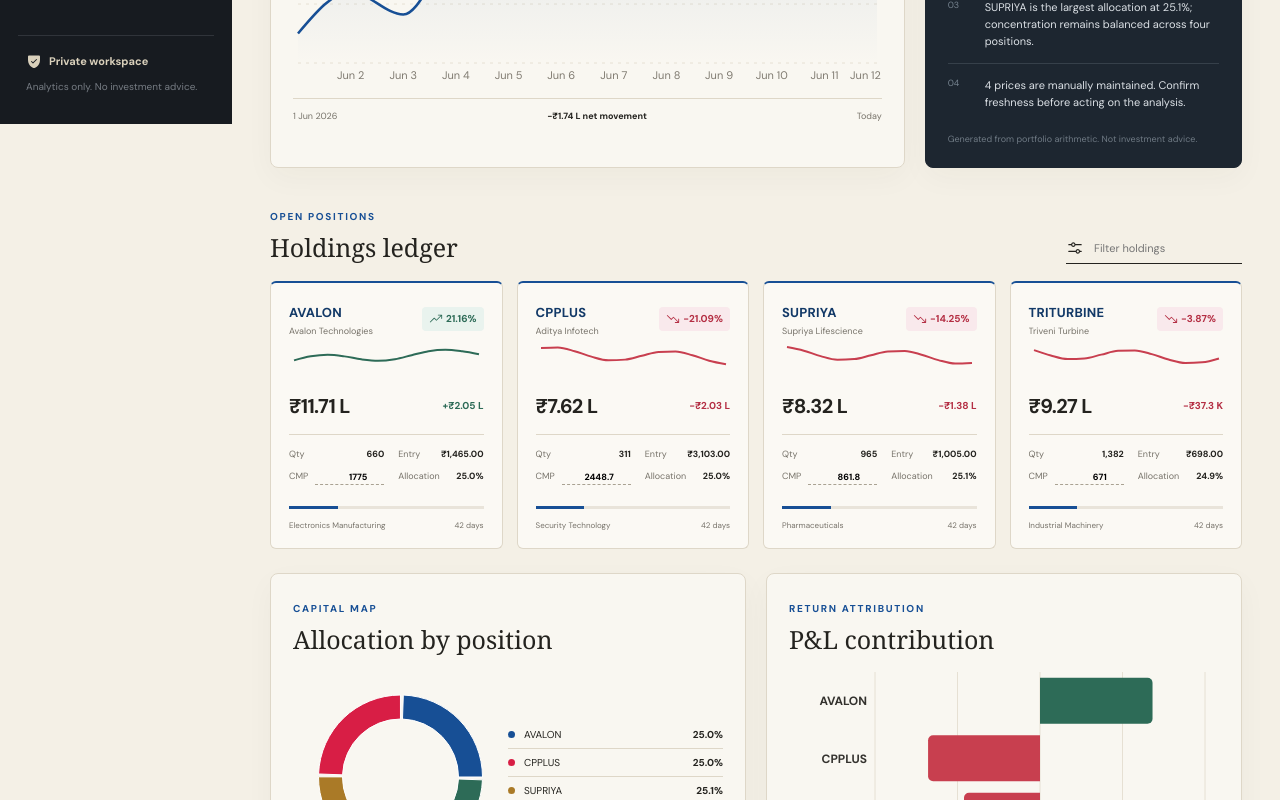
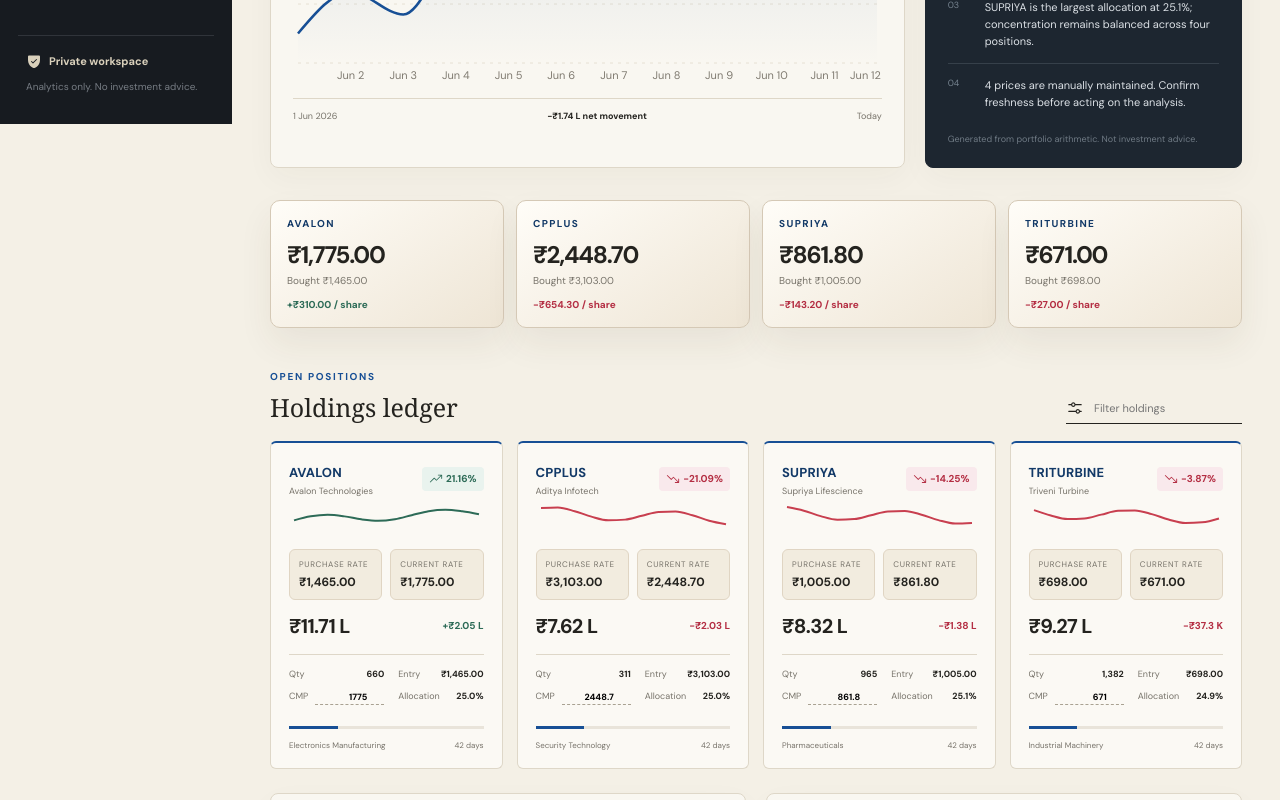
Before and after one commit to dravyamfincap-dotcom/dravyam-trading-desk, a React (Vite) app: page / in a window 1280 px wide. Shown: the part 676-1476 px from the top of the page. Built offline with nearby package versions, Linux system fonts and the light colour scheme; a web font is replaced by a local one.

Commit message:
Add interactive stock detail cards

```diff
--- a/src/pages/Dashboard.tsx
+++ b/src/pages/Dashboard.tsx
@@ -1,8 +1,8 @@
-import { DownloadSimple, Info, SlidersHorizontal, TrendDown, TrendUp } from "@phosphor-icons/react";
+import { DownloadSimple, Info, SlidersHorizontal, TrendDown, TrendUp, X } from "@phosphor-icons/react";
 import { useMemo, useState } from "react";
 import { AllocationChart, ContributionChart, PerformanceChart, Sparkline } from "../components/Charts";
 import { MetricCard, PageHeader } from "../components/Common";
-import { buildInsights, calculatePositions, compactINR, INR_PRECISE, makePerformanceSeries, portfolioTotals } from "../lib/portfolio";
+import { buildInsights, calculatePositions, compactINR, INR, INR_PRECISE, makePerformanceSeries, portfolioTotals } from "../lib/portfolio";
 import { usePortfolioStore } from "../store";
 
 export function Dashboard() {
@@ -14,6 +14,8 @@
   const insights = buildInsights(metrics);
   const [query, setQuery] = useState("");
   const filtered = metrics.filter((p) => p.symbol.toLowerCase().includes(query.toLowerCase()) || p.name.toLowerCase().includes(query.toLowerCase()));
+  const [selectedId, setSelectedId] = useState<string | null>(null);
+  const selected = metrics.find((p) => p.id === selectedId);
 
   return (
     <>
@@ -49,23 +51,43 @@
         </article>
       </section>
 
+      <section className="rate-tape" aria-label="Current and purchase rates">
+        {metrics.map((p) => {
+          const rateMove = p.currentPrice - p.entryPrice;
+          return (
+            <button key={p.id} className="rate-tile" onClick={() => setSelectedId(p.id)}>
+              <span>{p.symbol}</span>
+              <strong>{INR_PRECISE.format(p.currentPrice)}</strong>
+              <small>Bought {INR_PRECISE.format(p.entryPrice)}</small>
+              <em className={rateMove >= 0 ? "positive" : "negative"}>
+                {rateMove >= 0 ? "+" : ""}{INR_PRECISE.format(rateMove)} / share
+              </em>
+            </button>
+          );
+        })}
+      </section>
+
       <section className="section-head">
         <div><span className="eyebrow">Open positions</span><h2>Holdings ledger</h2></div>
         <div className="filter-row"><SlidersHorizontal size={18} /><input value={query} onChange={(e) => setQuery(e.target.value)} placeholder="Filter holdings" /></div>
       </section>
       <section className="position-grid">
         {filtered.map((p, index) => (
-          <article className="position-card" key={p.id}>
+          <article className="position-card" key={p.id} onClick={() => setSelectedId(p.id)} role="button" tabIndex={0} onKeyDown={(event) => { if (event.key === "Enter") setSelectedId(p.id); }}>
             <div className="position-top">
               <div><span className="symbol">{p.symbol}</span><p>{p.name}</p></div>
               <span className={`status ${p.pnl >= 0 ? "gain" : "loss"}`}>{p.pnl >= 0 ? <TrendUp size={14} /> : <TrendDown size={14} />}{p.pnlPct.toFixed(2)}%</span>
             </div>
             <Sparkline positive={p.pnl >= 0} seed={index} />
+            <div className="rate-compare">
+              <div><span>Purchase rate</span><strong>{INR_PRECISE.format(p.entryPrice)}</strong></div>
+              <div><span>Current rate</span><strong>{INR_PRECISE.format(p.currentPrice)}</strong></div>
+            </div>
             <div className="position-value"><strong>{compactINR(p.currentValue)}</strong><span className={p.pnl >= 0 ? "positive" : "negative"}>{p.pnl >= 0 ? "+" : ""}{compactINR(p.pnl)}</span></div>
             <dl>
               <div><dt>Qty</dt><dd>{p.quantity.toLocaleString("en-IN")}</dd></div>
               <div><dt>Entry</dt><dd>{INR_PRECISE.format(p.entryPrice)}</dd></div>
-              <div><dt>CMP</dt><dd><input aria-label={`${p.symbol} current price`} type="number" value={p.currentPrice} onChange={(e) => updatePrice(p.id, Number(e.target.value))} /></dd></div>
+              <div><dt>CMP</dt><dd><input aria-label={`${p.symbol} current price`} type="number" value={p.currentPrice} onClick={(event) => event.stopPropagation()} onChange={(e) => updatePrice(p.id, Number(e.target.value))} /></dd></div>
               <div><dt>Allocation</dt><dd>{p.allocation.toFixed(1)}%</dd></div>
             </dl>
             <div className="allocation-track"><span style={{ width: `${p.allocation}%` }} /></div>
@@ -87,6 +109,67 @@
           <ContributionChart positions={metrics} />
         </article>
       </section>
+
+      {selected && (
+        <div className="stock-modal-backdrop" role="presentation" onClick={() => setSelectedId(null)}>
+          <article className="stock-modal" role="dialog" aria-modal="true" aria-label={`${selected.symbol} position details`} onClick={(event) => event.stopPropagation()}>
+            <button className="modal-close" onClick={() => setSelectedId(null)} aria-label="Close stock details"><X size={18} /></button>
+            <div className="stock-hero">
+              <div>
+                <span className="eyebrow">Position detail</span>
+                <h2>{selected.symbol}</h2>
+                <p>{selected.name} · {selected.sector}</p>
+              </div>
+              <span className={`status ${selected.pnl >= 0 ? "gain" : "loss"}`}>{selected.pnl >= 0 ? <TrendUp size={16} /> : <TrendDown size={16} />}{selected.pnlPct.toFixed(2)}%</span>
+            </div>
+
+            <div className="stock-price-board">
+              <div>
+                <span>Purchase rate</span>
+                <strong>{INR_PRECISE.format(selected.entryPrice)}</strong>
+                <small>Entry date {new Date(selected.entryDate).toLocaleDateString("en-IN", { day: "2-digit", month: "short", year: "numeric" })}</small>
+              </div>
+              <div>
+                <span>Current rate</span>
+                <strong>{INR_PRECISE.format(selected.currentPrice)}</strong>
+                <small>Previous close {INR_PRECISE.format(selected.previousClose)}</small>
+              </div>
+              <div>
+                <span>Per-share move</span>
+                <strong className={selected.currentPrice >= selected.entryPrice ? "positive" : "negative"}>{INR_PRECISE.format(selected.currentPrice - selected.entryPrice)}</strong>
+                <small>{selected.dayPct >= 0 ? "+" : ""}{selected.dayPct.toFixed(2)}% versus previous close</small>
+              </div>
+            </div>
+
+            <div className="stock-detail-grid">
+              <div><span>Quantity</span><strong>{selected.quantity.toLocaleString("en-IN")}</strong></div>
+              <div><span>Invested</span><strong>{INR.format(selected.investment)}</strong></div>
+              <div><span>Current value</span><strong>{INR.format(selected.currentValue)}</strong></div>
+              <div><span>Total P&L</span><strong className={selected.pnl >= 0 ? "positive" : "negative"}>{INR.format(selected.pnl)}</strong></div>
+              <div><span>Day P&L</span><strong className={selected.dayPnl >= 0 ? "positive" : "negative"}>{INR.format(selected.dayPnl)}</strong></div>
+              <div><span>Allocation</span><strong>{selected.allocation.toFixed(1)}%</strong></div>
+              <div><span>Contribution</span><strong>{selected.contribution.toFixed(1)}%</strong></div>
+              <div><span>Holding period</span><strong>{selected.holdingDays} days</strong></div>
+            </div>
+
+            <div className="scenario-strip">
+              {[5, 10, 15].map((move) => (
+                <div key={move}>
+                  <span>+{move}% CMP</span>
+                  <strong>{INR.format(selected.currentValue * (1 + move / 100))}</strong>
+                </div>
+              ))}
+              {[-5, -10, -15].map((move) => (
+                <div key={move}>
+                  <span>{move}% CMP</span>
+                  <strong>{INR.format(selected.currentValue * (1 + move / 100))}</strong>
+                </div>
+              ))}
+            </div>
+            <p className="modal-note">Scenario values are mechanical price shocks on current value. They are not trading recommendations.</p>
+          </article>
+        </div>
+      )}
     </>
   );
 }
--- a/src/styles.css
+++ b/src/styles.css
@@ -89,15 +89,27 @@
 .section-head { display: flex; justify-content: space-between; align-items: end; gap: 20px; margin: 36px 0 17px; }
 .filter-row { display: flex; align-items: center; gap: 8px; border-bottom: 1px solid var(--ink); padding: 6px 0; }
 .filter-row input { background: transparent; border: 0; outline: 0; width: 150px; font-size: 11px; }
+.rate-tape { display: grid; grid-template-columns: repeat(4, 1fr); gap: 12px; margin: 4px 0 34px; }
+.rate-tile { text-align: left; border: 1px solid #d5c9b6; border-radius: 10px; padding: 16px; background: linear-gradient(145deg, #fffdf8 0%, #eee5d5 100%); color: var(--ink); box-shadow: 0 16px 34px rgba(67,55,31,.07); transition: .2s ease; }
+.rate-tile:hover { transform: translateY(-3px); border-color: var(--gold); box-shadow: 0 22px 45px rgba(67,55,31,.12); }
+.rate-tile span, .rate-tile small, .rate-tile em { display: block; }
+.rate-tile span { color: var(--blue-deep); font-size: 10px; font-weight: 900; letter-spacing: .14em; }
+.rate-tile strong { display: block; font-size: 24px; letter-spacing: -.05em; margin: 9px 0 4px; }
+.rate-tile small { color: var(--muted); font-size: 10px; }
+.rate-tile em { margin-top: 11px; font-size: 10px; font-style: normal; font-weight: 800; }
 .position-grid { display: grid; grid-template-columns: repeat(4, 1fr); gap: 14px; }
-.position-card { background: var(--paper); border: 1px solid var(--line); border-top: 2px solid var(--blue); border-radius: 6px; padding: 18px; transition: .2s ease; }
-.position-card:hover { transform: translateY(-2px); box-shadow: 0 12px 28px rgba(46,41,31,.08); }
+.position-card { background: var(--paper); border: 1px solid var(--line); border-top: 2px solid var(--blue); border-radius: 6px; padding: 18px; transition: .2s ease; cursor: pointer; }
+.position-card:hover, .position-card:focus-visible { transform: translateY(-2px); box-shadow: 0 12px 28px rgba(46,41,31,.08); outline: none; border-color: #c8b891; }
 .position-top, .position-value, .position-meta { display: flex; align-items: center; justify-content: space-between; gap: 10px; }
 .symbol { font-weight: 800; font-size: 13px; color: var(--blue-deep); letter-spacing: .02em; }
 .position-top p { color: var(--muted); font-size: 9px; margin: 3px 0 0; white-space: nowrap; overflow: hidden; text-overflow: ellipsis; max-width: 145px; }
 .status { display: inline-flex; align-items: center; gap: 3px; font-size: 10px; font-weight: 700; padding: 5px 7px; border-radius: 4px; }
 .status.gain { color: var(--green); background: #e9f3ee; }
 .status.loss { color: #b42e43; background: #f9e9ec; }
+.rate-compare { display: grid; grid-template-columns: 1fr 1fr; gap: 8px; margin: 0 0 13px; }
+.rate-compare div { background: #f2ecdf; border: 1px solid #e0d5c3; border-radius: 6px; padding: 9px; }
+.rate-compare span { display: block; color: var(--muted); font-size: 8px; text-transform: uppercase; letter-spacing: .08em; margin-bottom: 5px; }
+.rate-compare strong { display: block; font-size: 12px; color: var(--ink); }
 .position-value { margin: 4px 0 15px; }
 .position-value strong { font-size: 20px; letter-spacing: -.03em; }
 .position-value span { font-size: 10px; font-weight: 700; }
@@ -114,6 +126,27 @@
 .allocation-list > div { display: grid; grid-template-columns: 8px 1fr auto; gap: 8px; align-items: center; padding: 7px 0; border-bottom: 1px solid var(--line); font-size: 10px; }
 .allocation-list i { width: 7px; height: 7px; border-radius: 50%; }
 .allocation-list strong { font-size: 10px; }
+.stock-modal-backdrop { position: fixed; inset: 0; z-index: 50; display: grid; place-items: center; padding: 28px; background: rgba(18,22,25,.72); backdrop-filter: blur(12px); }
+.stock-modal { position: relative; width: min(940px, 100%); max-height: min(820px, 92vh); overflow: auto; border: 1px solid rgba(255,255,255,.28); border-radius: 18px; padding: 28px; background: radial-gradient(circle at top left, #fffdf7 0, #f1e7d5 38%, #fbf8ef 100%); box-shadow: 0 35px 90px rgba(0,0,0,.38); }
+.modal-close { position: absolute; top: 18px; right: 18px; width: 34px; height: 34px; border: 1px solid var(--line); border-radius: 50%; display: grid; place-items: center; background: rgba(255,255,255,.72); color: var(--ink); }
+.stock-hero { display: flex; align-items: flex-start; justify-content: space-between; gap: 18px; padding-right: 42px; }
+.stock-hero h2 { font-size: clamp(44px, 7vw, 78px); line-height: .85; letter-spacing: -.07em; margin: 8px 0 10px; color: var(--blue-deep); }
+.stock-hero p { color: var(--muted); font-size: 13px; margin: 0; }
+.stock-price-board { display: grid; grid-template-columns: repeat(3, 1fr); gap: 12px; margin: 28px 0 18px; }
+.stock-price-board > div { min-width: 0; padding: 18px; border-radius: 12px; background: #17212b; color: white; box-shadow: inset 0 0 0 1px rgba(255,255,255,.07); }
+.stock-price-board span, .stock-price-board small, .stock-detail-grid span, .scenario-strip span { display: block; }
+.stock-price-board span { color: #c4b38e; font-size: 10px; text-transform: uppercase; letter-spacing: .14em; }
+.stock-price-board strong { display: block; font-size: clamp(22px, 3vw, 34px); letter-spacing: -.05em; margin: 9px 0 6px; }
+.stock-price-board small { color: #a8b0b7; font-size: 10px; }
+.stock-detail-grid { display: grid; grid-template-columns: repeat(4, 1fr); border-top: 1px solid #cabfaa; border-left: 1px solid #cabfaa; }
+.stock-detail-grid > div { padding: 16px; border-right: 1px solid #cabfaa; border-bottom: 1px solid #cabfaa; background: rgba(255,255,255,.36); }
+.stock-detail-grid span { color: var(--muted); font-size: 9px; text-transform: uppercase; letter-spacing: .09em; margin-bottom: 8px; }
+.stock-detail-grid strong { font-size: 16px; }
+.scenario-strip { display: grid; grid-template-columns: repeat(6, 1fr); gap: 8px; margin-top: 18px; }
+.scenario-strip div { padding: 12px; border-radius: 8px; background: #fffaf0; border: 1px solid #dfd1b8; }
+.scenario-strip span { color: var(--muted); font-size: 9px; margin-bottom: 6px; }
+.scenario-strip strong { font-size: 13px; }
+.modal-note { color: var(--muted); font-size: 10px; line-height: 1.5; margin: 14px 0 0; }
 .table-panel { margin-top: 22px; }
 .table-scroll { overflow-x: auto; }
 table { width: 100%; border-collapse: collapse; font-size: 11px; }
@@ -178,7 +211,10 @@
 @media (max-width: 1100px) {
   .metric-grid { grid-template-columns: repeat(3, 1fr); }
   .metric-card:nth-child(3) { border-right: 0; }
+  .rate-tape { grid-template-columns: 1fr 1fr; }
   .position-grid { grid-template-columns: 1fr 1fr; }
+  .stock-detail-grid { grid-template-columns: repeat(2, 1fr); }
+  .scenario-strip { grid-template-columns: repeat(3, 1fr); }
   .settings-grid { grid-template-columns: 1fr 1fr; }
 }
 
@@ -197,15 +233,20 @@
   .metric-grid, .metric-grid.four { grid-template-columns: 1fr 1fr; }
   .metric-card:nth-child(even) { border-right: 0; }
   .metric-card:first-child { padding-left: 20px; }
+  .stock-price-board { grid-template-columns: 1fr; }
   .journal-form { grid-template-columns: 1fr 1fr; }
   .journal-form textarea { grid-column: 1 / -1; }
 }
 
 @media (max-width: 560px) {
   .page-header h1 { font-size: 38px; }
-  .metric-grid, .metric-grid.four, .position-grid, .settings-grid { grid-template-columns: 1fr; }
+  .metric-grid, .metric-grid.four, .rate-tape, .position-grid, .stock-detail-grid, .settings-grid { grid-template-columns: 1fr; }
   .metric-card { border-right: 0; border-bottom: 1px solid var(--line); padding-left: 0 !important; }
   .position-grid { gap: 10px; }
+  .stock-modal-backdrop { padding: 12px; place-items: end center; }
+  .stock-modal { max-height: 94vh; border-radius: 16px 16px 0 0; padding: 22px 16px; }
+  .stock-hero { padding-right: 38px; }
+  .scenario-strip { grid-template-columns: 1fr 1fr; }
   .legend { display: none; }
   .allocation-wrap, .scenario-pair { grid-template-columns: 1fr; }
   .section-head { align-items: flex-start; flex-direction: column; }
```
